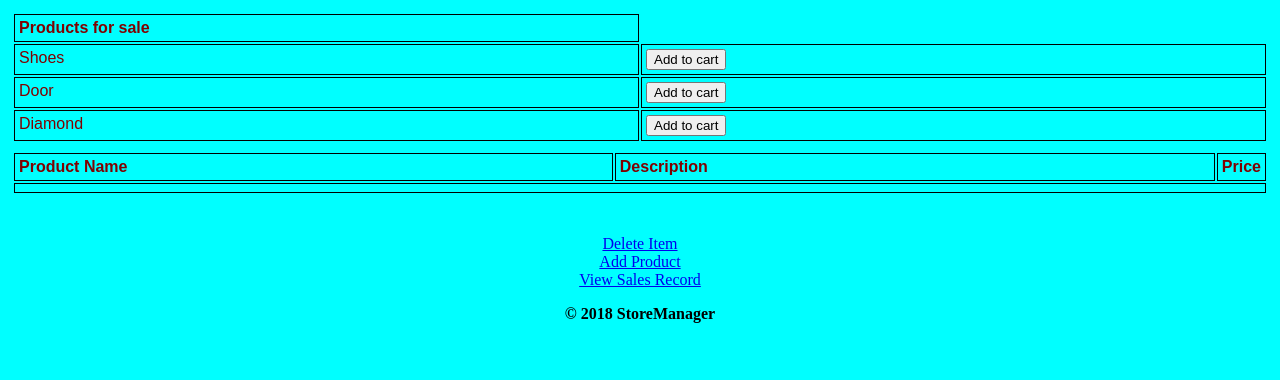
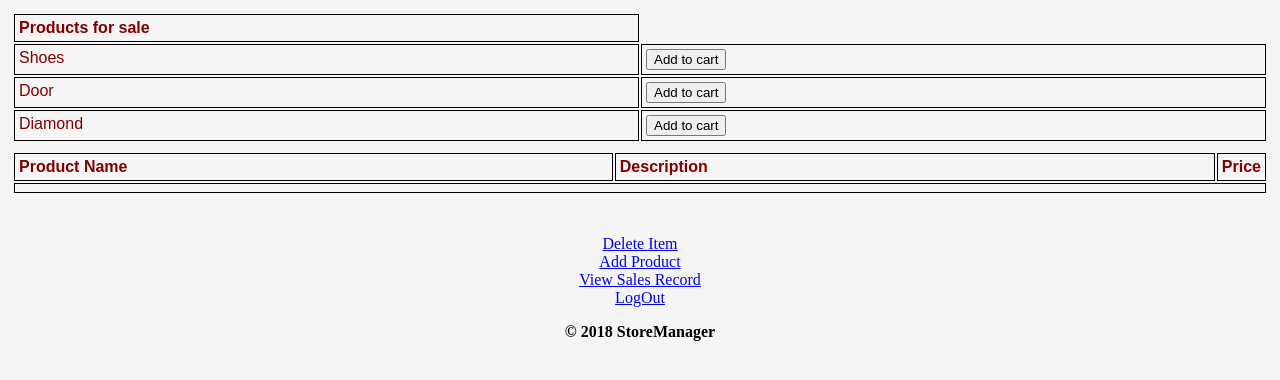
Before and after one commit to CandySusan/StoreManager, a plain HTML site: page UI/store_attendant.html in a window 1280 px wide. Drawn offline with Linux system fonts and the light colour scheme.

Commit message:
Add Files [Delivers #161199174]

```diff
--- a/UI/store_attendant.html
+++ b/UI/store_attendant.html
@@ -84,7 +84,8 @@
                 <br><br>
                 <a href="../UI/admin.html">Delete Item</a><br>
                 <a href="../UI/add_product.html">Add Product</a><br>
-                <a href="../UI/view_sales_record.html">View Sales Record</a>
+                <a href="../UI/view_sales_record.html">View Sales Record</a><br>
+                <a href="../UI/login.html">LogOut</a>
 
                 <p> <b>© 2018 StoreManager </b></p>
             </footer>
--- a/css/add_product.css
+++ b/css/add_product.css
@@ -9,6 +9,7 @@ input[type=text], input[type=password] {
     display: inline-block;
     border: 1px solid #ccc;
     box-sizing: border-box;
+
 }
 button {
     background-color: #4CAF50;
@@ -72,6 +73,7 @@ textarea{
 
 body{
     background-color: whitesmoke;
+    background-image: url("../images/add product.PNG");
 
     background-repeat: no-repeat;
     background-position-x: right;
--- a/css/store_attendant.css
+++ b/css/store_attendant.css
@@ -3,7 +3,7 @@ body{
     background-attachment: fixed;
     background-repeat: no-repeat;
     background-size: 1400px;
-    background-color:aqua;
+    background-color:whitesmoke;
     background-position: right;
 
 
```
Also changed, not shown: images/add product.PNG (added).
